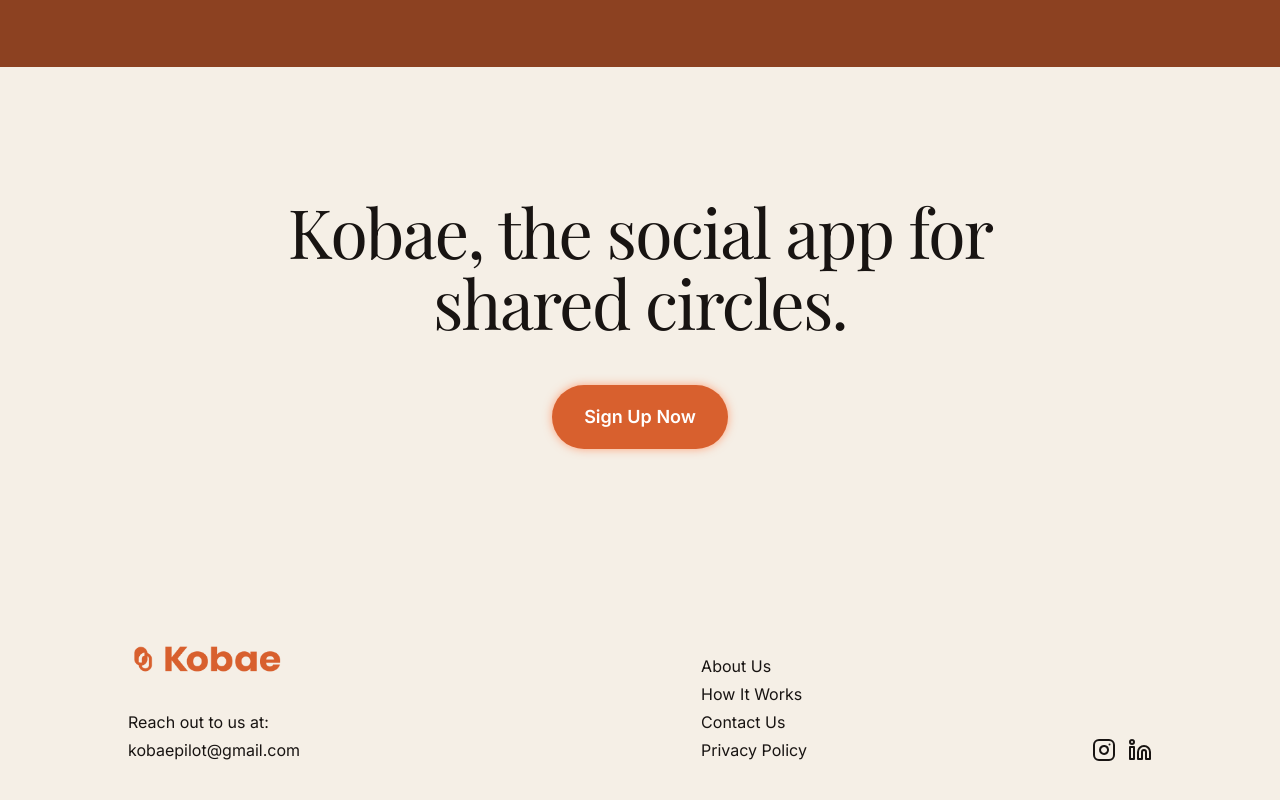
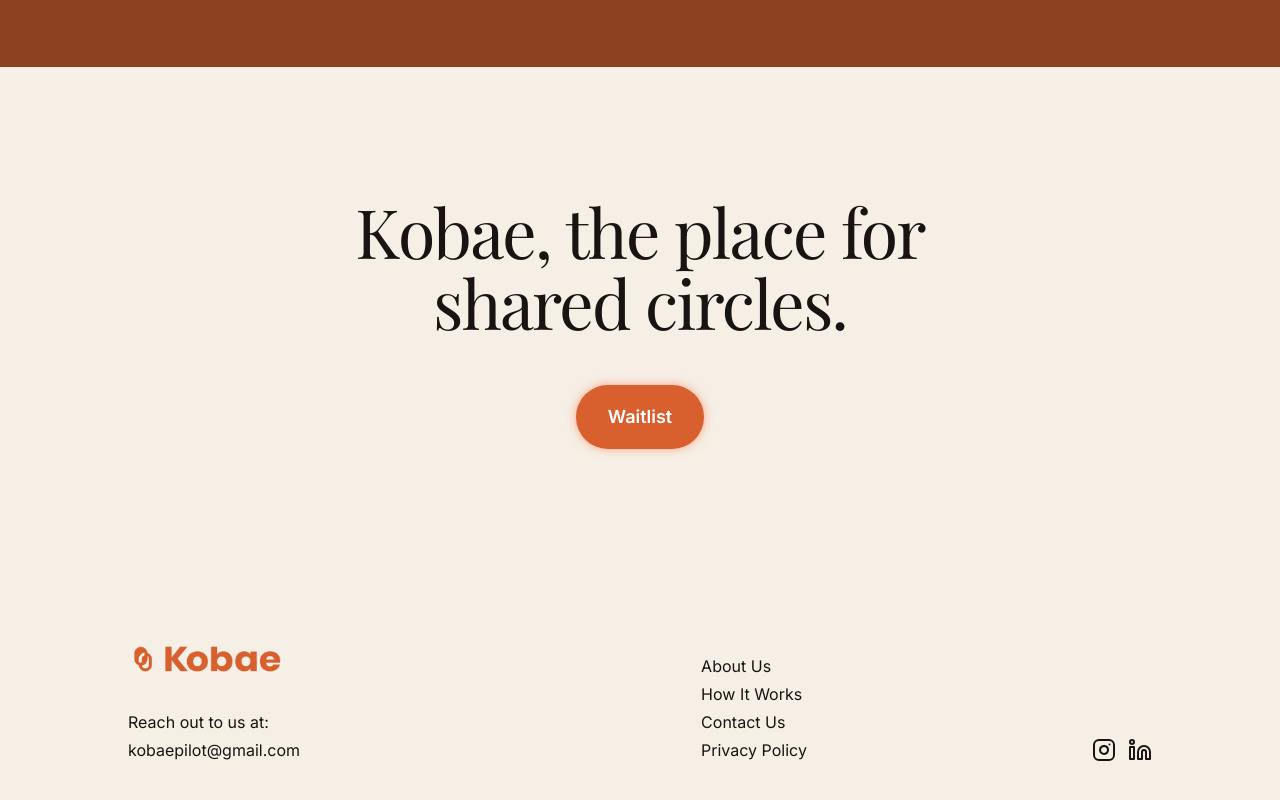
Before and after one commit to kobaesg/kobae-landing, a Next.js app: page / in a window 1280 px wide. Shown: the part 5357-6157 px from the top of the page. Built offline with nearby package versions, Linux system fonts and the light colour scheme; a web font is replaced by a local one.

Commit message:
Update CTA.tsx

```diff
--- a/components/sections/CTA.tsx
+++ b/components/sections/CTA.tsx
@@ -15,13 +15,13 @@
                     className="text-center flex flex-col items-center gap-12"
                 >
                     <h2 className="text-5xl md:text-6xl lg:text-[68px] font-normal leading-tight lg:leading-[71px] tracking-tight">
-                        Kobae, the social app for shared circles.
+                        Kobae, the place for shared circles.
                     </h2>
                     <Button
                         size="lg"
                         className="bg-primary hover:bg-primary/90 text-white font-semibold text-lg rounded-[32px] h-16 px-8 shadow-[0px_0px_10px_0px_rgba(255,144,97,0.8)]"
                     >
-                        Sign Up Now
+                        Waitlist
                     </Button>
                 </motion.div>
             </div>
```
